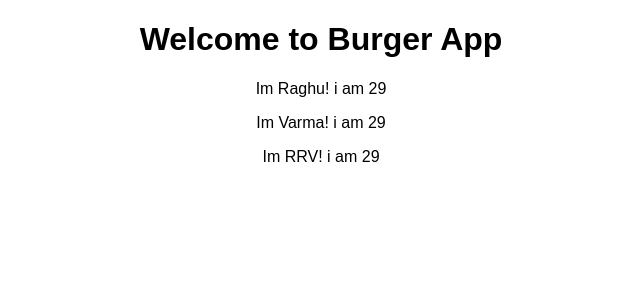
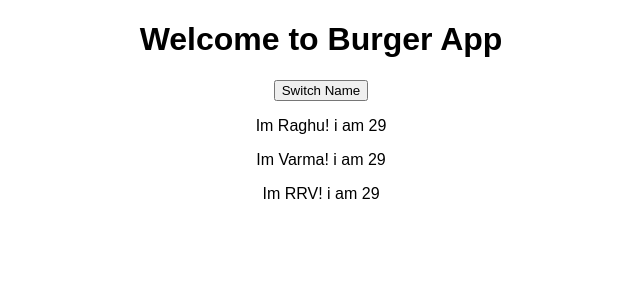
Before and after one commit to raghurudraraju-copart/burger-app-practice, a React (Create React App) app: page / in a window 1280 px wide. Shown: the top 300 px of the page, without its empty margins (319-959 px from the left). Built offline with nearby package versions, Linux system fonts and the light colour scheme.

Commit message:
Added button to update state value using setState method when button clicked.

```diff
--- a/src/App.js
+++ b/src/App.js
@@ -11,10 +11,21 @@ class App extends Component {
     ]
   }
 
+  switchNameHandler = () => {
+    console.log('Switch Name button Was clicked.');
+    this.setState({persons: [
+      { name: 'Raghu Varma', age: 29 },
+      { name: 'Varma', age: 29 },
+      { name: 'RRV', age: 29 }
+    ]
+  })
+  }
+
   render() {
     return (
       <div className="App">
         <h1>Welcome to Burger App</h1>
+        <button onClick={this.switchNameHandler}>Switch Name</button>
         <Person name={this.state.persons[0].name} age={this.state.persons[0].age}/>
         <Person name={this.state.persons[1].name} age={this.state.persons[1].age}/>
         <Person name={this.state.persons[2].name} age={this.state.persons[2].age}/>
```
